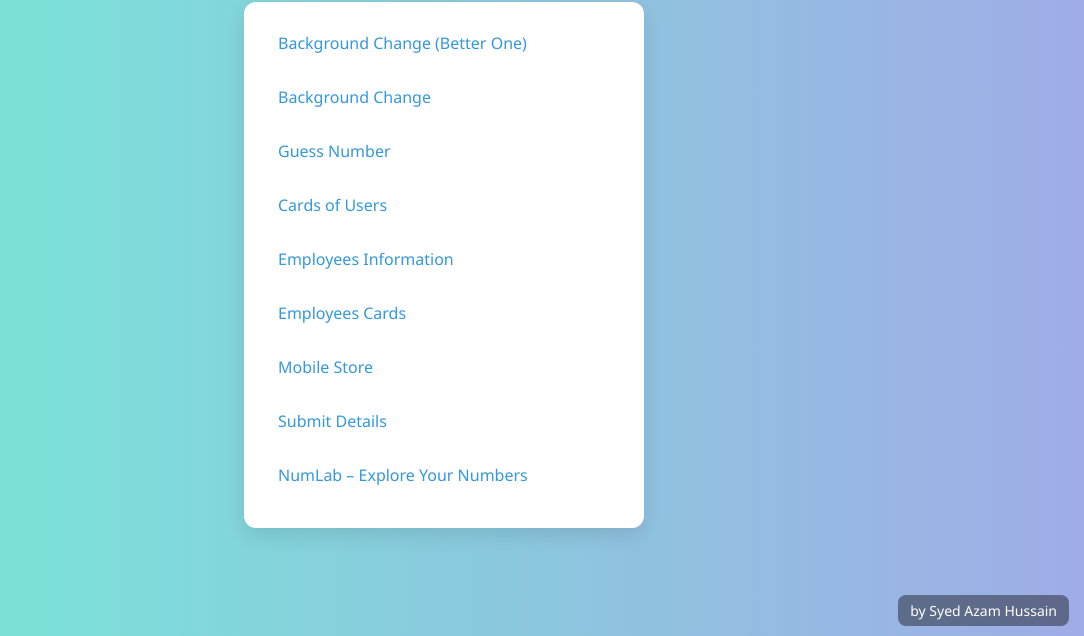
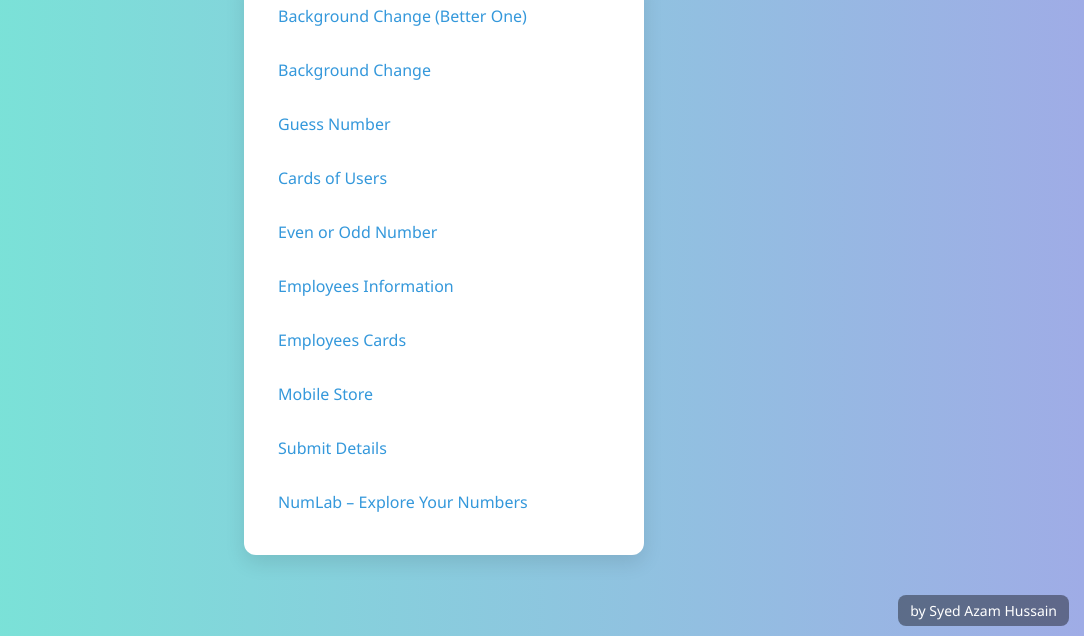
Before and after one commit to syedazamhussain/JavaScript-2, a plain HTML site: page index.html in a window 1280 px wide. Shown: the part 164-800 px from the top of the page, without its empty margins (196-1280 px from the left). Drawn offline with Linux system fonts and the light colour scheme.

Commit message:
index.html

```diff
--- a/index.html
+++ b/index.html
@@ -80,6 +80,8 @@
     <li><a href="Background%20Change/">Background Change</a></li>
     <li><a href="Guess%20Number/">Guess Number</a></li>
     <li><a href="Cards%20of%20Users/">Cards of Users</a></li>
+        <li><a href="Even%20Odd%20Number%20Logic/">Even or Odd Number</a></li>
+
     <li><a href="Employee%20Slides/">Employees Information</a></li>
     <li><a href="Employees%20Cards/">Employees Cards</a></li>
     <li><a href="Mobile%20Store/">Mobile Store</a></li>
```
